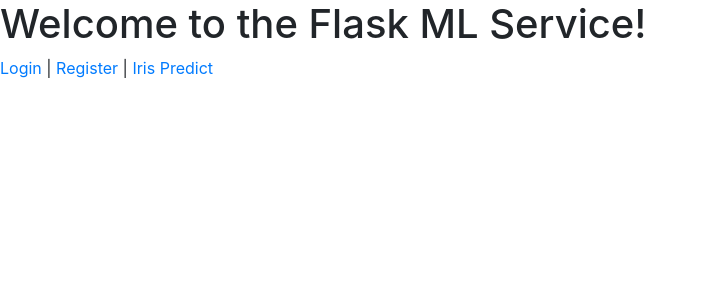
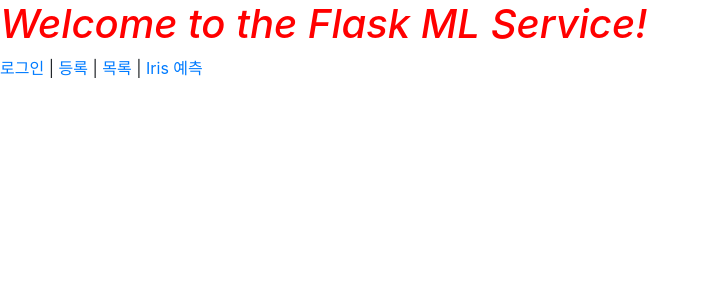
Before and after one commit to drkdhong/service-frame-1, a Flask app: page / in a window 1280 px wide. Shown: the top 300 px of the page, without its empty margins (0-710 px from the left). Run offline with Flask 3, Linux system fonts and the light colour scheme; some libraries are stand-ins or nearby versions.

Commit message:
2nd commit

```diff
--- a/apps/__init__.py
+++ b/apps/__init__.py
@@ -3,7 +3,8 @@
 from .config import Config
 
 def create_app():
-    app = Flask(__name__)
+    #app = Flask(__name__)
+    app = Flask(__name__, static_folder='../apps/static')
     app.config.from_object(Config)
 
     # main 블루프린트 등록
--- a/apps/main/__init__.py
+++ b/apps/main/__init__.py
@@ -1,6 +1,6 @@
+#apps/main/__init__.py
 from flask import Blueprint
 
-#main = Blueprint('main', __name__,static_folder='static', template_folder='templates')
 main = Blueprint('main', __name__, template_folder='templates')
 #main = Blueprint('main', __name__, template_folder=os.path.join(os.path.dirname(__file__), 'templates'))
 
--- a/apps/main/templates/main/base.html
+++ b/apps/main/templates/main/base.html
@@ -1,8 +1,8 @@
 <!doctype  html>
-<!-- apps/detector/templates/detector/base.html -->
+<!-- apps/main/templates/main/base.html -->
 <html lang="ko"><head><meta charset="UTF-8">
-<link rel="stylesheet" href =  {{ url_for('static', filename = 'css/bootstrap.min.css' )  }}/>
-<link rel="stylesheet" href =  {{ url_for('static', filename = 'style.css' )  }}/>
+<link rel="stylesheet" href = {{ url_for('static', filename = 'css/bootstrap.min.css') }}/>
+<link rel="stylesheet" href = {{ url_for('static', filename = 'css/style.css') }}/>
 <title>{% block title %}{% endblock %}</title></head>
 <body>
 <!-- content를 상속처에서 구현 -->
--- a/apps/main/templates/main/index.html
+++ b/apps/main/templates/main/index.html
@@ -2,6 +2,6 @@
 {%  extends  "/main/base.html"  %}
 {% block title %} Flask ML App{% endblock %}
 {% block content %}
-<h1>Welcome to the Flask ML Service!</h1>
-<a href="/auth/login">Login</a> | <a href="/auth/register">Register</a> | <a href="/iris/predict">Iris Predict</a>
+<h1 class="main_italic" >Welcome to the Flask ML Service!</h1>
+<a href="/auth/login">로그인</a> | <a href="/auth/register">등록</a> | <a href="/auth/list">목록</a> | <a href="/iris/predict">Iris 예측</a>
 {% endblock %}
```
